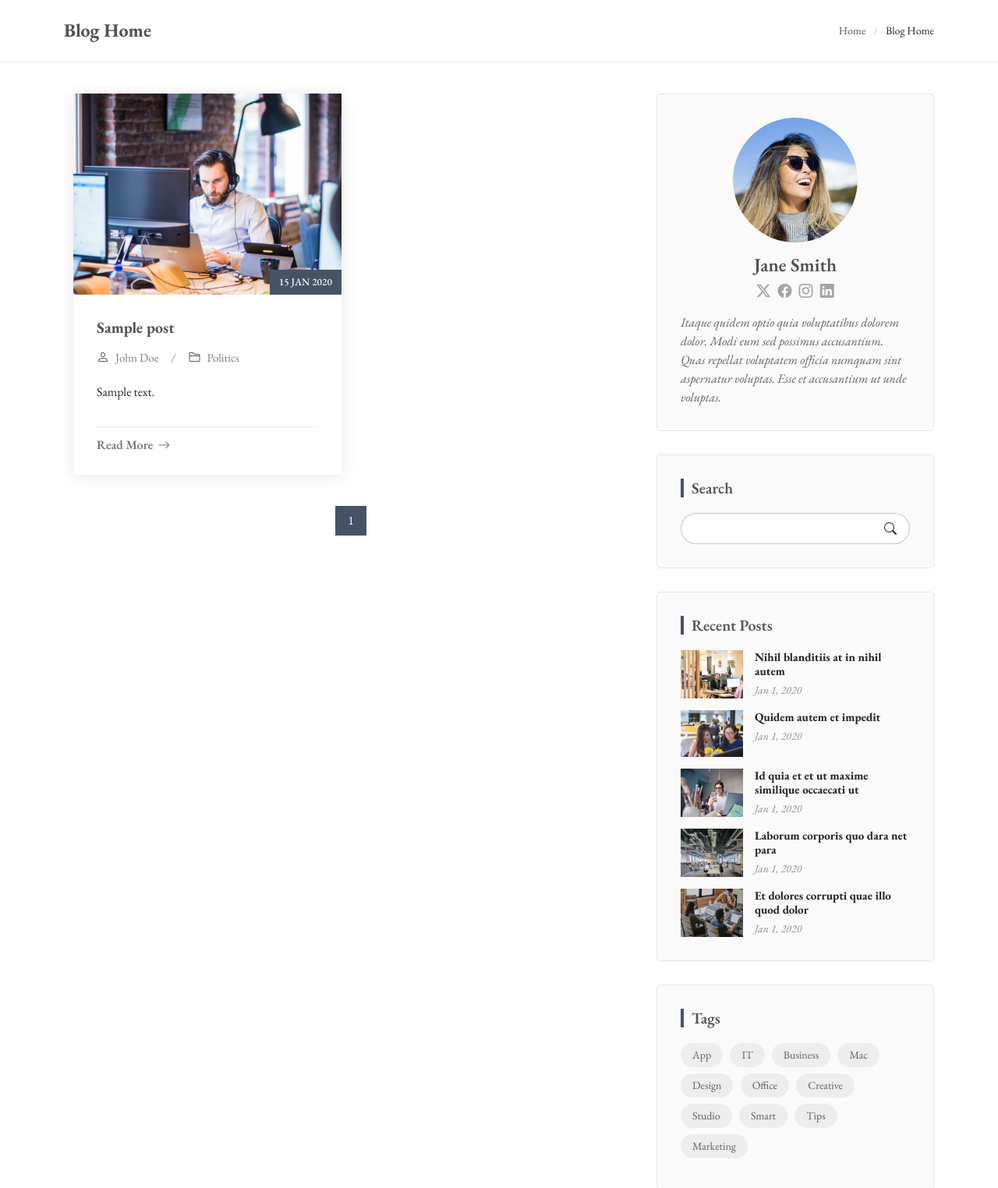
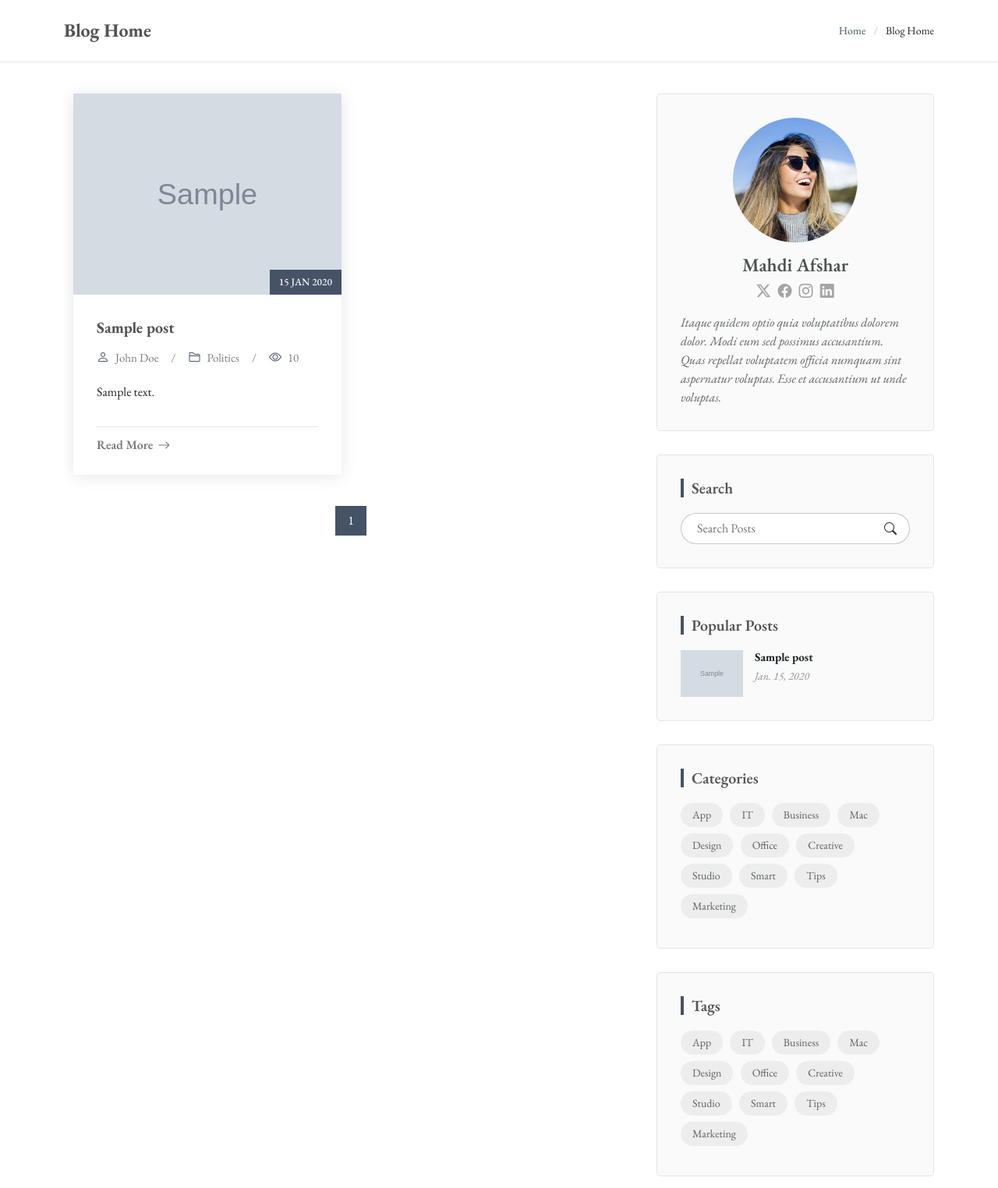
Before and after one commit to mahdi921/My-Awsome-Blog, a Django app: page /blog/ in a window 1280 px wide. Shown: the part 77-1601 px from the top of the page at 78% size. Run offline with Django 4.2, Linux system fonts and the light colour scheme; tables that the repository leaves empty hold one stand-in row (values such as "Sample post"); grey boxes marked "Sample" are stand-in pictures; some libraries are stand-ins or nearby versions.

Commit message:
we have counted views, blog tags, an empty post item for when the query is empty, separate widget

```diff
--- a/templates/blog/blog-home.html
+++ b/templates/blog/blog-home.html
@@ -1,4 +1,4 @@
-{% extends "base.html" %} {% load static %} {% block content %}
+{% extends "base.html" %} {% load static %} {% load blog_tags %} {% block content %}
 
 <title>Blog Home</title>
 </head>
@@ -56,7 +56,7 @@
                   <article class="position-relative h-100">
 
                     <div class="post-img position-relative overflow-hidden">
-                      <img src="{% static 'blog/assets/img/blog/blog-1.jpg' %}" class="img-fluid" alt="">
+                      <img src="{{post.image.url}}" class="img-fluid" alt="">
                       <span class="post-date">{{ post.created_date|date:'d M Y' }}</span>
                     </div>
 
@@ -72,6 +72,10 @@
                         <div class="d-flex align-items-center">
                           <i class="bi bi-folder2"></i> <span class="ps-2">Politics</span>
                         </div>
+                        <span class="px-3 text-black-50">/</span>
+                        <div class="d-flex align-items-center">
+                          <i class="bi bi-eye"></i> <span class="ps-2">{{post.counted_views}}</span>
+                        </div>
                       </div>
 
                       <p>
@@ -86,43 +90,44 @@
 
                   </article>
                 </div><!-- End post list item -->
-              {% endfor %}
-                {% comment %}
+
+                {% empty %}
                 <div class="col-lg-6">
                   <article class="position-relative h-100">
 
                     <div class="post-img position-relative overflow-hidden">
                       <img src="{% static 'blog/assets/img/blog/blog-2.jpg' %}" class="img-fluid" alt="">
-                      <span class="post-date">March 19</span>
+                      <span class="post-date">Today</span>
                     </div>
 
                     <div class="post-content d-flex flex-column">
 
-                      <h3 class="post-title">Nisi magni odit consequatur autem nulla dolorem</h3>
+                      <h3 class="post-title">No Posts to Show</h3>
 
                       <div class="meta d-flex align-items-center">
                         <div class="d-flex align-items-center">
-                          <i class="bi bi-person"></i> <span class="ps-2">Julia Parker</span>
+                          <i class="bi bi-person"></i> <span class="ps-2"></span>
                         </div>
                         <span class="px-3 text-black-50">/</span>
                         <div class="d-flex align-items-center">
-                          <i class="bi bi-folder2"></i> <span class="ps-2">Economics</span>
+                          <i class="bi bi-folder2"></i> <span class="ps-2"></span>
                         </div>
                       </div>
 
                       <p>
-                        Incidunt voluptate sit temporibus aperiam. Quia vitae aut sint ullam quis illum voluptatum et. Quo libero rerum voluptatem pariatur nam.
+                        Your query has no results.
                       </p>
 
                       <hr>
 
-                      <a href="blog-details.html" class="readmore stretched-link"><span>Read More</span><i class="bi bi-arrow-right"></i></a>
+                      <a href="#" class="readmore stretched-link"><span>No Post Here!</span><i class="bi bi-arrow-right"></i></a>
 
                     </div>
 
                   </article>
                 </div><!-- End post list item -->
-
+              {% endfor %}
+              {% comment %}
                 <div class="col-lg-6">
                   <article class="position-relative h-100">
 
@@ -303,103 +308,20 @@
 
           <div class="widgets-container">
 
-            <!-- Blog Author Widget 2 -->
-            <div class="blog-author-widget-2 widget-item">
-
-              <div class="d-flex flex-column align-items-center">
-                <img src="{% static 'blog/assets/img/blog/blog-author.jpg' %}" class="rounded-circle flex-shrink-0" alt="">
-                <h4>Jane Smith</h4>
-                <div class="social-links">
-                  <a href="https://x.com/#"><i class="bi bi-twitter-x"></i></a>
-                  <a href="https://facebook.com/#"><i class="bi bi-facebook"></i></a>
-                  <a href="https://instagram.com/#"><i class="biu bi-instagram"></i></a>
-                  <a href="https://instagram.com/#"><i class="biu bi-linkedin"></i></a>
-                </div>
-
-                <p>
-                  Itaque quidem optio quia voluptatibus dolorem dolor. Modi eum sed possimus accusantium. Quas repellat voluptatem officia numquam sint aspernatur voluptas. Esse et accusantium ut unde voluptas.
-                </p>
-
-              </div>
-            </div><!--/Blog Author Widget 2 -->
+            <!-- Blog Author Widget -->
+            {% include 'blog/blog-author-widget.html' %}<!--/Blog Author Widget -->
 
             <!-- Search Widget -->
-            <div class="search-widget widget-item">
-
-              <h3 class="widget-title">Search</h3>
-              <form action="">
-                <input type="text">
-                <button type="submit" title="Search"><i class="bi bi-search"></i></button>
-              </form>
-
-            </div><!--/Search Widget -->
+            {% include 'blog/blog-search-widget.html' %}<!--/Search Widget -->
 
             <!-- Recent Posts Widget -->
-            <div class="recent-posts-widget widget-item">
+            {% popular_widget %} <!--/Recent Posts Widget -->
 
-              <h3 class="widget-title">Recent Posts</h3>
-
-              <div class="post-item">
-                <img src="{% static 'blog/assets/img/blog/blog-recent-1.jpg' %}" alt="" class="flex-shrink-0">
-                <div>
-                  <h4><a href="blog-details.html">Nihil blanditiis at in nihil autem</a></h4>
-                  <time datetime="2020-01-01">Jan 1, 2020</time>
-                </div>
-              </div><!-- End recent post item-->
-
-              <div class="post-item">
-                <img src="{% static 'blog/assets/img/blog/blog-recent-2.jpg' %}" alt="" class="flex-shrink-0">
-                <div>
-                  <h4><a href="blog-details.html">Quidem autem et impedit</a></h4>
-                  <time datetime="2020-01-01">Jan 1, 2020</time>
-                </div>
-              </div><!-- End recent post item-->
-
-              <div class="post-item">
-                <img src="{% static 'blog/assets/img/blog/blog-recent-3.jpg' %}" alt="" class="flex-shrink-0">
-                <div>
-                  <h4><a href="blog-details.html">Id quia et et ut maxime similique occaecati ut</a></h4>
-                  <time datetime="2020-01-01">Jan 1, 2020</time>
-                </div>
-              </div><!-- End recent post item-->
-
-              <div class="post-item">
-                <img src="{% static 'blog/assets/img/blog/blog-recent-4.jpg' %}" alt="" class="flex-shrink-0">
-                <div>
-                  <h4><a href="blog-details.html">Laborum corporis quo dara net para</a></h4>
-                  <time datetime="2020-01-01">Jan 1, 2020</time>
-                </div>
-              </div><!-- End recent post item-->
-
-              <div class="post-item">
-                <img src="{% static 'blog/assets/img/blog/blog-recent-5.jpg' %}" alt="" class="flex-shrink-0">
-                <div>
-                  <h4><a href="blog-details.html">Et dolores corrupti quae illo quod dolor</a></h4>
-                  <time datetime="2020-01-01">Jan 1, 2020</time>
-                </div>
-              </div><!-- End recent post item-->
-
-            </div><!--/Recent Posts Widget -->
+            <!-- Categorries Widget -->
+            {% include 'blog/blog-categories-widget.html' %}<!--/Categories Widget -->
 
             <!-- Tags Widget -->
-            <div class="tags-widget widget-item">
-
-              <h3 class="widget-title">Tags</h3>
-              <ul>
-                <li><a href="#">App</a></li>
-                <li><a href="#">IT</a></li>
-                <li><a href="#">Business</a></li>
-                <li><a href="#">Mac</a></li>
-                <li><a href="#">Design</a></li>
-                <li><a href="#">Office</a></li>
-                <li><a href="#">Creative</a></li>
-                <li><a href="#">Studio</a></li>
-                <li><a href="#">Smart</a></li>
-                <li><a href="#">Tips</a></li>
-                <li><a href="#">Marketing</a></li>
-              </ul>
-
-            </div><!--/Tags Widget -->
+            {% include 'blog/blog-tags-widget.html' %}<!--/Tags Widget -->
 
           </div>
 
```
